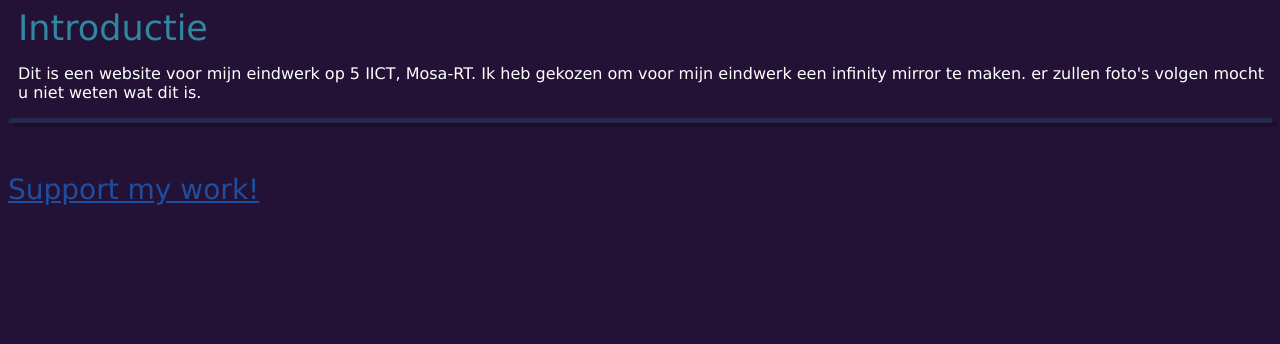
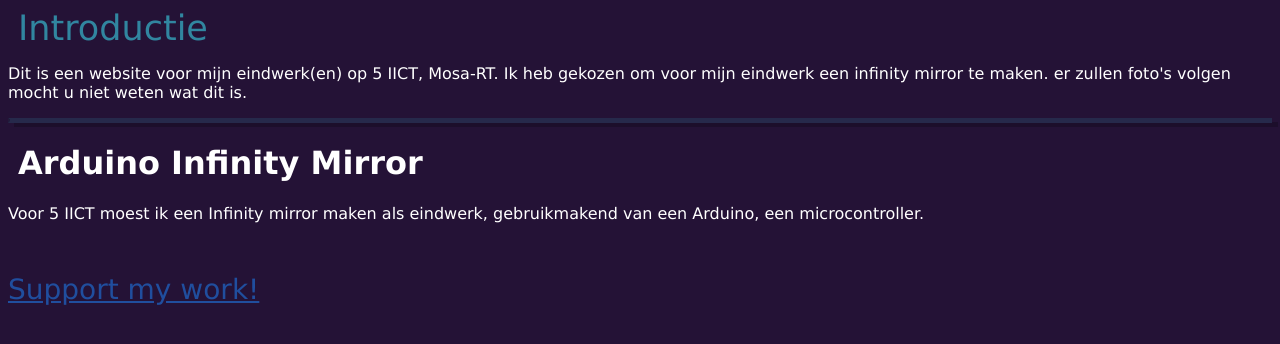
Before and after one commit to IkBenWolfGames/website, a plain HTML site: page index.html in a window 1280 px wide. Drawn offline with Linux system fonts and the light colour scheme.

Commit message:
added Infinity Mirror

```diff
--- a/index.html
+++ b/index.html
@@ -44,6 +44,9 @@
         opacity: .2;
         box-shadow: 6px 4px #000000;
       }
+      h1 {
+        margin-left: 10px;
+      }
       br {
         border-spacing: 20px;
       }
@@ -59,9 +62,11 @@
   </head>
   <body>
     <article>Introductie</article>
-    <p style="margin-left: 10px;">Dit is een website voor mijn eindwerk op 5 IICT, Mosa-RT.
+    <p>Dit is een website voor mijn eindwerk(en) op 5 IICT, Mosa-RT.
     Ik heb gekozen om voor mijn eindwerk een infinity mirror te maken. er zullen foto's volgen mocht u niet weten wat dit is.</p>
     <hr>
+    <h1>Arduino Infinity Mirror</h1>
+    <p>Voor 5 IICT moest ik een Infinity mirror maken als eindwerk, gebruikmakend van een Arduino, een microcontroller.</p>
     <footer>
       <a href="https://www.paypal.com/cgi-bin/webscr?cmd=_donations&business=breemikevan@hotmail.com&item_name=Website+schoolprojecten&item_number=Website+Donate+Button&currency_code=EUR" style="color: #204e9e;">Support my work!</a>
       </footer>
```
